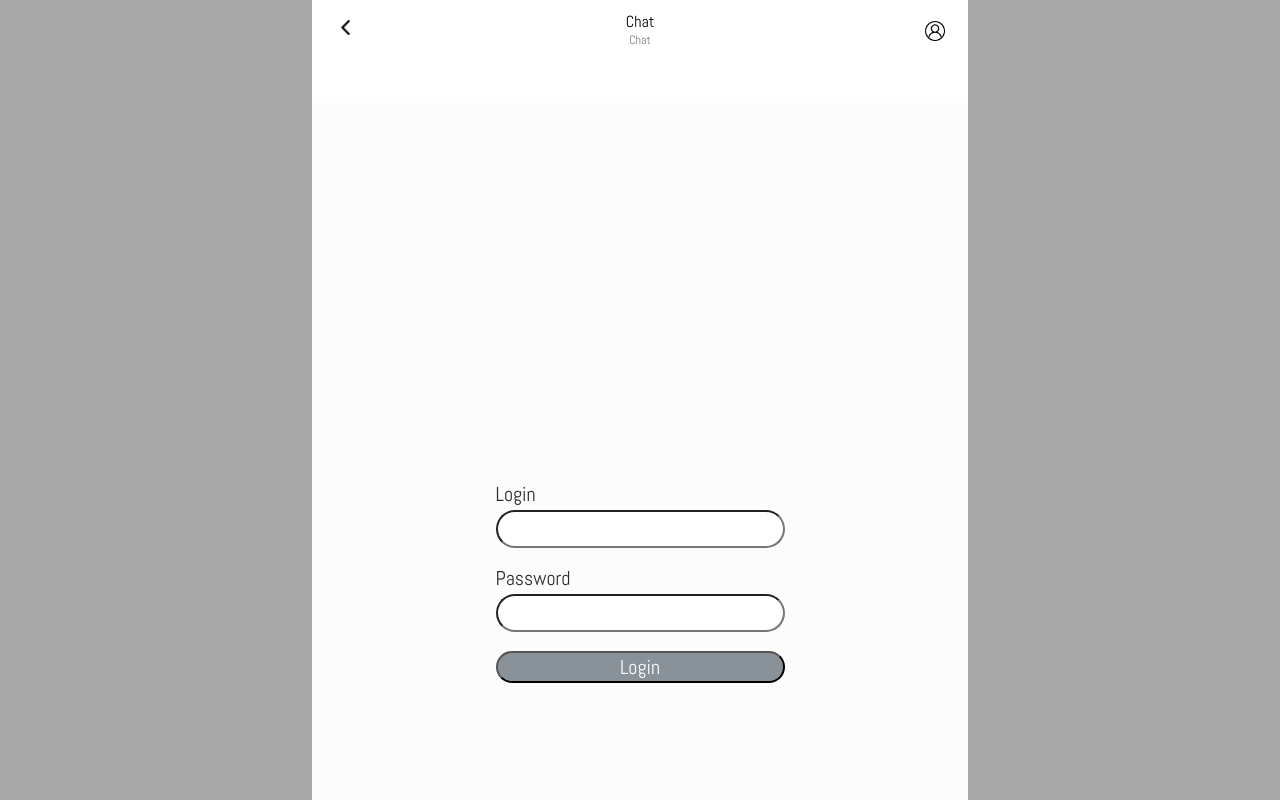
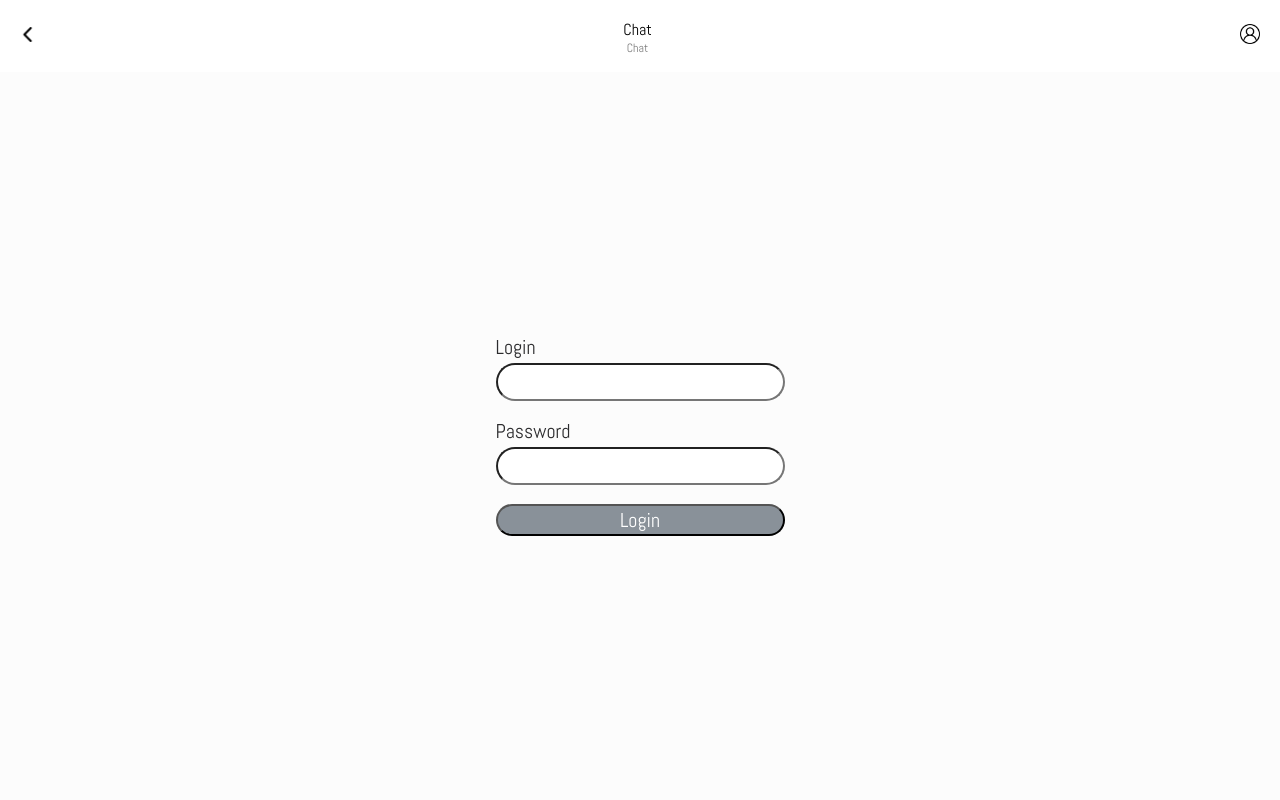
Before and after one commit to Maksvell129/online-chat-frontend, a React (Create React App) app in the folder chat/: page / in a window 1280 px wide. Shown: the top 800 px of the page. Built offline with nearby package versions, Linux system fonts and the light colour scheme.

Commit message:
Make adaptive layout. Fix header issues

```diff
--- a/chat/src/App.css
+++ b/chat/src/App.css
@@ -2,6 +2,7 @@
 
 body {
     margin: 0;
+    height: 100vh;
 }
 
 :root {
@@ -90,11 +91,9 @@ body {
 }
 
 .container-center-horizontal {
-    display: flex;
-    flex-direction: row;
-    justify-content: center;
     pointer-events: none;
     width: 100%;
+    height: 100vh   ;
 }
 
 .container-center-horizontal > * {
@@ -106,3 +105,7 @@ body {
     display: contents;
     text-decoration: none;
 }
+
+.screen {
+    width: 100%;
+}
--- a/chat/src/components/BarHeader/BarHeader.css
+++ b/chat/src/components/BarHeader/BarHeader.css
@@ -3,8 +3,7 @@
     background-color: var(--white);
     box-shadow: 0 1px 0 #00000014;
     display: flex;
-    flex-direction: column;
-    gap: 2px;
+    flex-direction: row;
     min-height: 56px;
     padding: 8px 0;
     width: 100%;
@@ -29,9 +28,8 @@
 }
 
 .return-btn {
-    position: relative;
-    left: -295px;
-    top: -30px;
+    padding-left: 20px;
+
 }
 
 .return-btn-style {
@@ -45,9 +43,7 @@
 }
 
 .users-btn {
-    position: relative;
-    right: -295px;
-    top: -50px;
+    padding-right: 20px;
 }
 
 .users-btn-style {
--- a/chat/src/components/BarHeader/BarHeader.js
+++ b/chat/src/components/BarHeader/BarHeader.js
@@ -4,18 +4,18 @@ import React from "react";
 function BarHeader({ spanText, headerTitle, handleUsersClick }) {
     return (
         <div className="bar-header">
-            <div>
+            <div className="return-btn">
+                <button className="return-btn-style">
+                    <img width={15} src="images/return.png" alt={'Return'}/>
+                </button>
+            </div>
+            <div className="collumn-chat">
                 <div className="header-title abel-normal-black-16px">
                     <span className="abel-normal-black-16px">{spanText}</span>
                 </div>
                 <div className="subheader abel-normal-boulder-12px">
                     {headerTitle}
                 </div>
-            </div>
-            <div className="return-btn">
-                <button className="return-btn-style">
-                    <img width={15} src="images/return.png" alt={'Return'}/>
-                </button>
             </div>
             <div className={'users-btn'}>
                 <button className="users-btn-style" onClick={handleUsersClick}>
--- a/chat/src/components/Chat/Chat.css
+++ b/chat/src/components/Chat/Chat.css
@@ -4,27 +4,22 @@
     border: 1px none;
     display: flex;
     flex-direction: column;
+    width: 100%;
+    flex-grow: 1;
 }
 
 .chat-container-ChatPage {
-
-    align-items: flex-start;
+    align-items: flex-end;
     display: flex;
-    overflow: scroll;
-    overflow-x: hidden;
+    overflow: auto;
     flex-direction: column-reverse;
+    width: 100%;
+    height: 82vh;
     flex-grow: 1;
-    width: 656px;
-    height: 798px;
 }
 
 .chat-container-ChatPage::-webkit-scrollbar {
     display: none;
-}
-
-.chat-container-ChatPage ul {
-    padding: 0;
-    width: 100%;
 }
 
 .composer {
@@ -59,7 +54,7 @@
     letter-spacing: 0px;
     line-height: normal;
     min-height: 18px;
-    min-width: 515px;
+    width: 100%;
 }
 
 .sendButton {
@@ -74,3 +69,11 @@
     cursor: pointer;
     outline: inherit;
 }
+
+.chat-content {
+    height: 100%;
+}
+
+.input-design {
+    width: 100%;
+}
--- a/chat/src/components/Chat/Chat.js
+++ b/chat/src/components/Chat/Chat.js
@@ -2,6 +2,7 @@ import React, {useState, useRef} from "react";
 import useWebSocket from "react-use-websocket";
 import Message from "../Message/Message";
 import "../Chat/Chat.css";
+import CustomInput from "../CustomInput/CustomInput";
 
 function Chat() {
     const message = useRef();
@@ -26,29 +27,23 @@ function Chat() {
     };
 
     // const handleNewMessage = (event) => {
-        // setMessages([...messages, event.data]);
+    // setMessages([...messages, event.data]);
     // };
 
     return (
-        <div className="container-center-horizontal x4 screen">
+        <div className="x4 screen">
+            <div className="chat-container-ChatPage">
+                {messages.map((message, index, date) => (
+                    <Message key={index} username='test' text={message} time='12:22' isOwnMessage={true}/>
+                ))}
+            </div>
+            <CustomInput
+                onSubmit={handleSendMessage}
+                onKeyDown={handleKeyDown}
+                messageRef={message}
+            />
+        </div>
+    );
+}
 
-            <div className="chat-container-ChatPage">
-                <ul>
-                    {messages.map((message, index, date) => (<Message key={index} username='test' text={message} time='12:22' isOwnMessage={true}/>))}
-                </ul>
-            </div>
-
-            <div className="composer overlap-group1">
-                <input
-                    className="overlap-group2 send-a-message abel-normal-boulder-14px"
-                    type="text"
-                    ref={message}
-                    onKeyDown={handleKeyDown}
-                />
-                <button className="sendButton" onClick={handleSendMessage}>
-                    <img width={20} src="images/send.png" alt={'Send'}/>
-                </button>
-            </div>
-        </div>);
-}
 export default Chat;
--- /dev/null
+++ b/chat/src/components/CustomInput/CustomInput.js
@@ -0,0 +1,17 @@
+import React from "react";
+
+const CustomInput = ({ messageRef, onKeyDown, onSubmit }) => (
+    <div className="composer overlap-group1">
+        <input
+            className="overlap-group2 send-a-message abel-normal-boulder-14px"
+            type="text"
+            ref={messageRef}
+            onKeyDown={onKeyDown}
+        />
+        <button className="sendButton" onClick={onSubmit}>
+            <img width={20} src="images/send.png" alt={'Send'}/>
+        </button>
+    </div>
+);
+
+export default CustomInput;
--- a/chat/src/components/Login/Login.css
+++ b/chat/src/components/Login/Login.css
@@ -12,10 +12,8 @@
     border: 1px none;
     display: flex;
     flex-direction: column;
+    height: 100%;
     /* position: relative; */
-
-    min-width: 656px;
-    min-height: 960px;
 
 }
 
--- a/chat/src/components/Message/Message.css
+++ b/chat/src/components/Message/Message.css
@@ -1,16 +1,10 @@
-.ChatRight {
-    display: flex;
-    flex-direction: column;
-}
-
 .MyMessage {
     background-color: var(--blue);
-    align-self: flex-end;
     border-radius: 16px;
     margin: 8px 20px 8px 0;
     padding: 8px 16px;
     word-break: break-word;
-    max-width: 250px;
+    width: 35%;
 }
 
 
@@ -20,6 +14,8 @@
     border-radius: 16px;
     margin: 8px 0 8px 20px;
     padding: 8px 16px;
+    word-break: break-word;
+    width: 35%;
 }
 
 .UserName {
--- a/chat/src/components/Message/Message.js
+++ b/chat/src/components/Message/Message.js
@@ -1,28 +1,21 @@
 import React from "react";
 import "../Message/Message.css";
 
-function Message({ username, text, time, isOwnMessage }) {
+function Message({username, text, time, isOwnMessage}) {
 
-    return(
-        <div className="ChatRight">
-            <div className=
-                {
-                    isOwnMessage ? "MyMessage" : "ForeignMessage"
-                }
-            >
+    return (
+        <div className={isOwnMessage ? "MyMessage" : "ForeignMessage"}>
             <div className="abel-normal-black-18px UserName">
                 {username}
             </div>
-
             <div className="abel-normal-black-14px Text">
                 {text}
             </div>
-
             <div className="abel-normal-black-8px SendTime">
                 {time}
             </div>
         </div>
-        </div>);
+    );
 }
 
 export default Message;
--- a/chat/src/components/Registration/Registration.css
+++ b/chat/src/components/Registration/Registration.css
@@ -5,18 +5,14 @@
     border: 1px none;
     display: flex;
     flex-direction: column;
+    height: 100%;
     /* position: relative; */
-
-    width: 656px;
-    height: 960px;
-
 }
 
 .reg-form {
     display: flex;
     flex-direction: column;
     justify-content: space-between;
-    margin-bottom: 200px;
 }
 
 .input {
@@ -30,7 +26,7 @@
     display: flex;
     flex-direction: column;
     justify-content: space-between;
-    min-height: 85px;
+    min-height: 65px;
 }
 
 .button {
--- a/chat/src/pages/ChatPage.js
+++ b/chat/src/pages/ChatPage.js
@@ -9,11 +9,11 @@ const ChatPage = () => {
 
     return (
      <div className="container-center-horizontal">
-         <div className="x4 screen">
+         <div className="x4 screen chat-content">
              <BarHeader spanText="Chat" headerTitle="Chat" handleUsersClick={() => setIsInfoOpened(true)}/>
+             {isInfoOpened && <UsersList onClose={() => setIsInfoOpened(false)} />}
              <Chat/>
          </div>
-         {isInfoOpened && <UsersList onClose={() => setIsInfoOpened(false)} />}
      </div>
     )
 }
```
Lines whose indentation alone changed are shown as unchanged.
